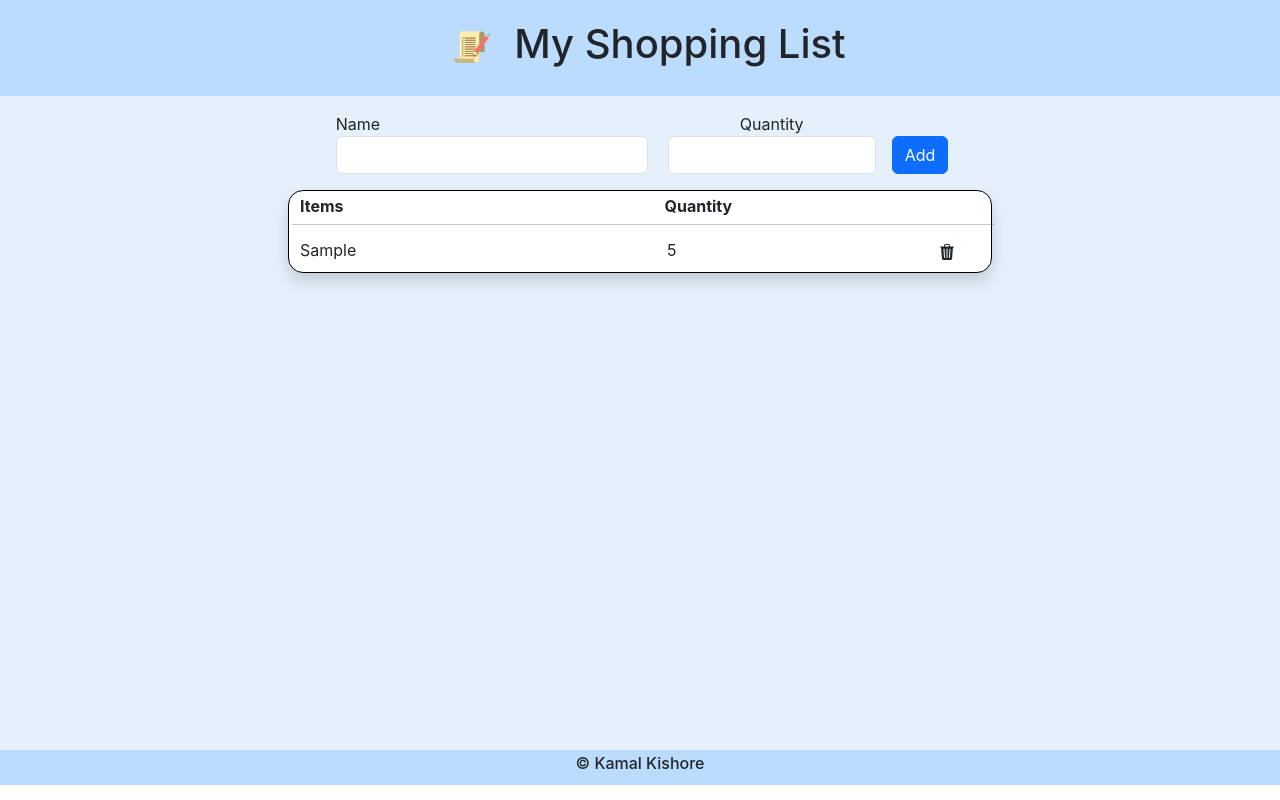
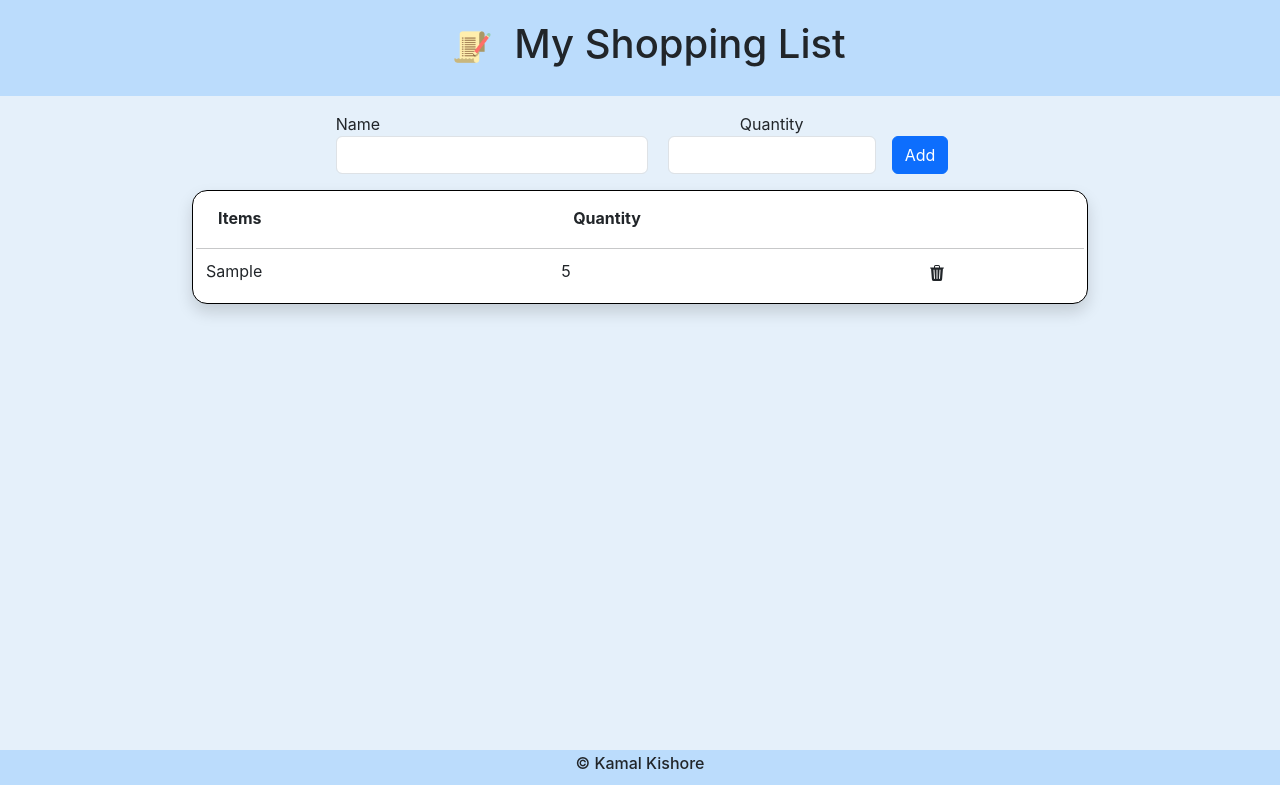
Before and after one commit to kamal700/my_shopping_list, a React (Create React App) app: page / in a window 1280 px wide. Both pictures are taken after typing "Sample", "5" into the empty fields and a click on the button "Add". Built offline with nearby package versions, Linux system fonts and the light colour scheme.

Commit message:
bug removed

```diff
--- a/src/App.css
+++ b/src/App.css
@@ -17,7 +17,7 @@
   bottom: 0;
 }
 .list{
-  width: 55vw;
+  width: 70vw;
   margin: auto;
   display: flex;
   flex-direction: column;
@@ -38,9 +38,12 @@
 }
 .itemName{
  word-wrap: break-word;
+ width: 40%;
+ margin-left: 10px;
 }
 .itemQuantity{
   word-wrap: break-word;
+  width: 40%;
 }
 hr{
   margin: 3px;
--- a/src/components/list.js
+++ b/src/components/list.js
@@ -7,18 +7,25 @@ export default class List  extends Component{
     if(this.props.listitems.length === 0)return <h3 className='text-center text-primary'>Your Shopping list will appear here.</h3>
     return (
       <ul className='shadow list'>
-        <li className='listItem'>
-          <div className='itemName col-5 ms-2 me-5'><b>Items</b></div>
-          <div className='itemQuantity col-4 mx-4'><b>Quantity</b></div>
+        <li className=' row listItem'>
+          <div className='itemName  '><b>Items</b></div>
+          <div className='itemQuantity '><b>Quantity</b></div>
+          <div className='d-none  flex-row justify-content-end'>
+                  <button className='btn  del me-2' >
+                  <svg xmlns="http://www.w3.org/2000/svg" width="16" height="16" fill="currentColor" className="bi bi-trash3-fill" viewBox="0 0 16 16">
+                    <path d="M11 1.5v1h3.5a.5.5 0 0 1 0 1h-.538l-.853 10.66A2 2 0 0 1 11.115 16h-6.23a2 2 0 0 1-1.994-1.84L2.038 3.5H1.5a.5.5 0 0 1 0-1H5v-1A1.5 1.5 0 0 1 6.5 0h3A1.5 1.5 0 0 1 11 1.5Zm-5 0v1h4v-1a.5.5 0 0 0-.5-.5h-3a.5.5 0 0 0-.5.5ZM4.5 5.029l.5 8.5a.5.5 0 1 0 .998-.06l-.5-8.5a.5.5 0 1 0-.998.06Zm6.53-.528a.5.5 0 0 0-.528.47l-.5 8.5a.5.5 0 0 0 .998.058l.5-8.5a.5.5 0 0 0-.47-.528ZM8 4.5a.5.5 0 0 0-.5.5v8.5a.5.5 0 0 0 1 0V5a.5.5 0 0 0-.5-.5Z"/>
+                  </svg>
+                  </button>
+              </div>
         </li>
 
           {this.props.listitems.map((item,i) => {
-            return <>
+            return < div key={i}>
               <hr/>
-              <li className='col-12  listItem ' id={'listItem'+i  } key={i}>
-              <div className='itemName col-6 ms-2'  id={'itemName'+i  }>{item.name}</div>
-              <div className='itemQuantity col-2 mx-3' id={'itemQuantity' + i}>{item.quantity}</div>
-              <div className='col-3 d-flex flex-row justify-content-end'>
+              <li className=' listItem ' id={'listItem'+i  } key={i}>
+              <div className='itemName col-4 '  id={'itemName'+i  }>{item.name}</div>
+              <div className='itemQuantity col-4 ' id={'itemQuantity' + i}>{item.quantity}</div>
+              <div className='d-flex flex-row justify-content-end'>
                   <button className='btn  del me-2' onClick={()=>{this.props.deleteItem(i)}}>
                   <svg xmlns="http://www.w3.org/2000/svg" width="16" height="16" fill="currentColor" className="bi bi-trash3-fill" viewBox="0 0 16 16">
                     <path d="M11 1.5v1h3.5a.5.5 0 0 1 0 1h-.538l-.853 10.66A2 2 0 0 1 11.115 16h-6.23a2 2 0 0 1-1.994-1.84L2.038 3.5H1.5a.5.5 0 0 1 0-1H5v-1A1.5 1.5 0 0 1 6.5 0h3A1.5 1.5 0 0 1 11 1.5Zm-5 0v1h4v-1a.5.5 0 0 0-.5-.5h-3a.5.5 0 0 0-.5.5ZM4.5 5.029l.5 8.5a.5.5 0 1 0 .998-.06l-.5-8.5a.5.5 0 1 0-.998.06Zm6.53-.528a.5.5 0 0 0-.528.47l-.5 8.5a.5.5 0 0 0 .998.058l.5-8.5a.5.5 0 0 0-.47-.528ZM8 4.5a.5.5 0 0 0-.5.5v8.5a.5.5 0 0 0 1 0V5a.5.5 0 0 0-.5-.5Z"/>
@@ -28,7 +35,7 @@ export default class List  extends Component{
 
             </li>
 
-            </>
+            </div>
           })}
 
       </ul>
```
